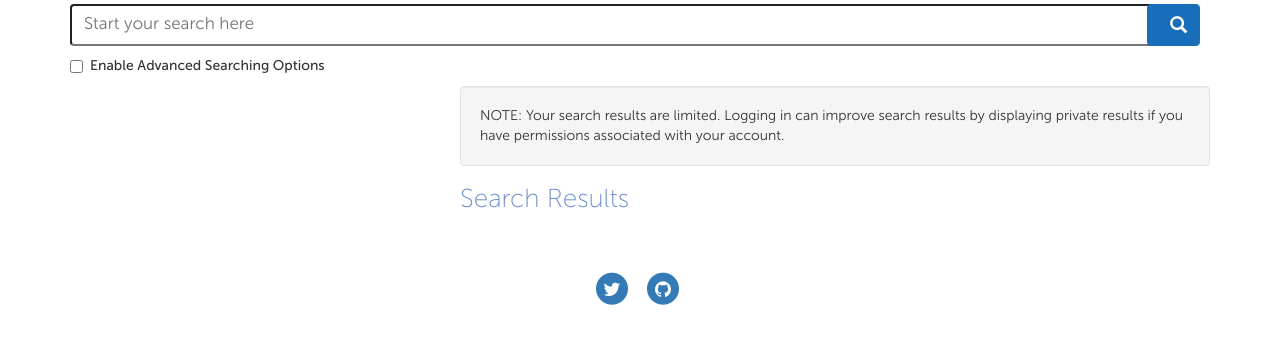
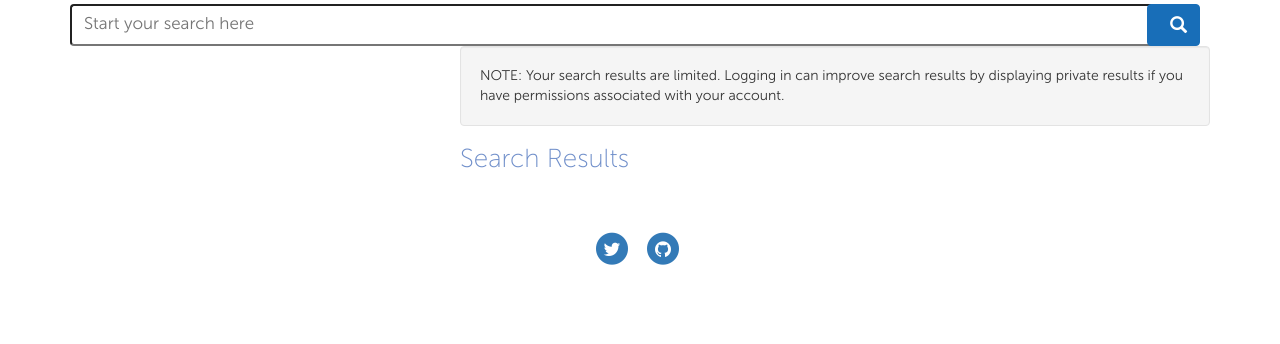
Before and after one commit to globus/django-globus-portal-framework, a Django app: page / in a window 1280 px wide. Shown: the part 51-395 px from the top of the page. Run offline with Django 3.2, Linux system fonts and the light colour scheme; some libraries are stand-ins or nearby versions.

Commit message:
Removed Advanced Serach checkbox
It currently isn't used, and I don't see any requirements for it, so
it will remain disabled for the forseable future

```diff
--- a/globus_portal_framework/search/templates/search.html
+++ b/globus_portal_framework/search/templates/search.html
@@ -40,13 +40,13 @@
         <!--({{ result_count }}) Cart-->
     <!--</button>-->
   </form>
-  <div class="checkbox">
-    <label>
-      <input type="checkbox" value="advanced"
-             id="advanced-search-checkbox">
-      Enable Advanced Searching Options
-    </label>
-  </div>
+  <!--<div class="checkbox">-->
+    <!--<label>-->
+      <!--<input type="checkbox" value="advanced"-->
+             <!--id="advanced-search-checkbox">-->
+      <!--Enable Advanced Searching Options-->
+    <!--</label>-->
+  <!--</div>-->
 
   <div class="row">
     <div id="sidebar" class="col-xs-12 col-sm-4 col-md-4">
```
